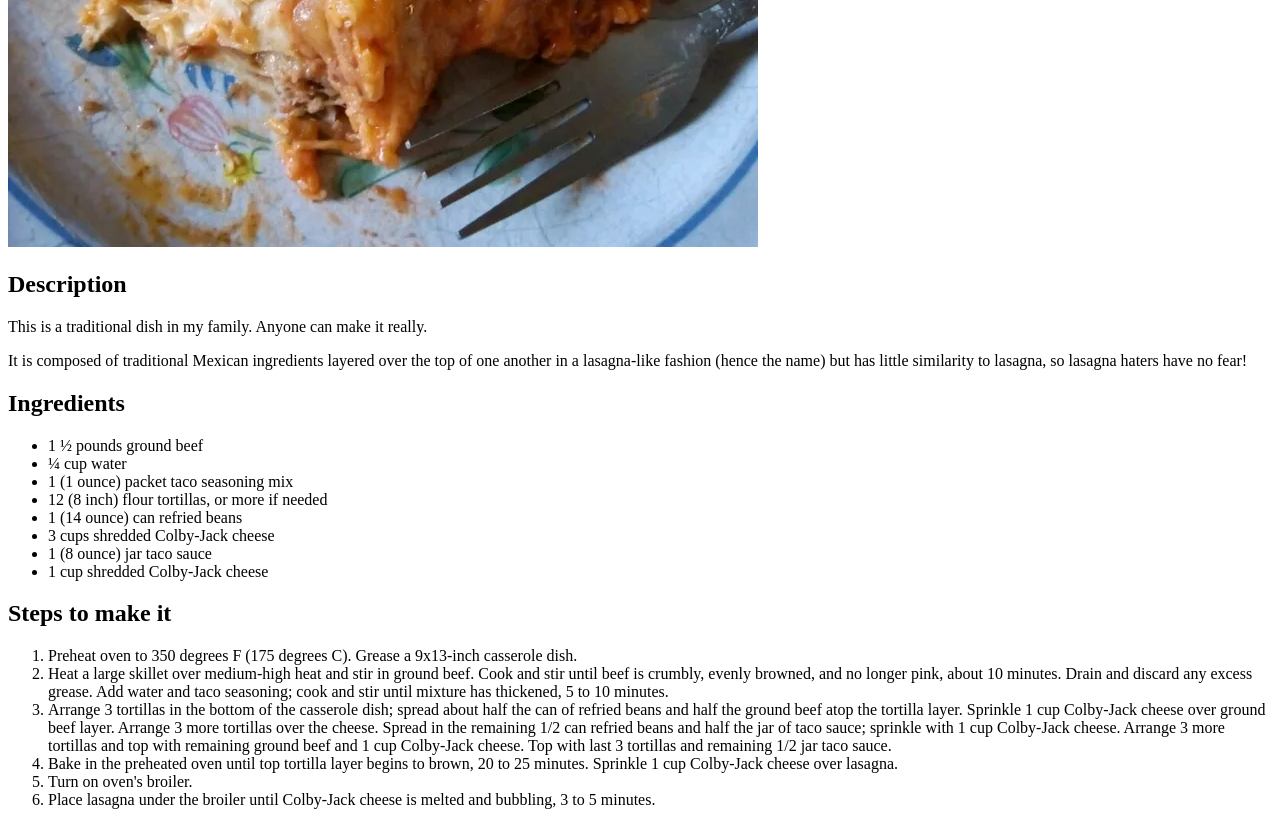
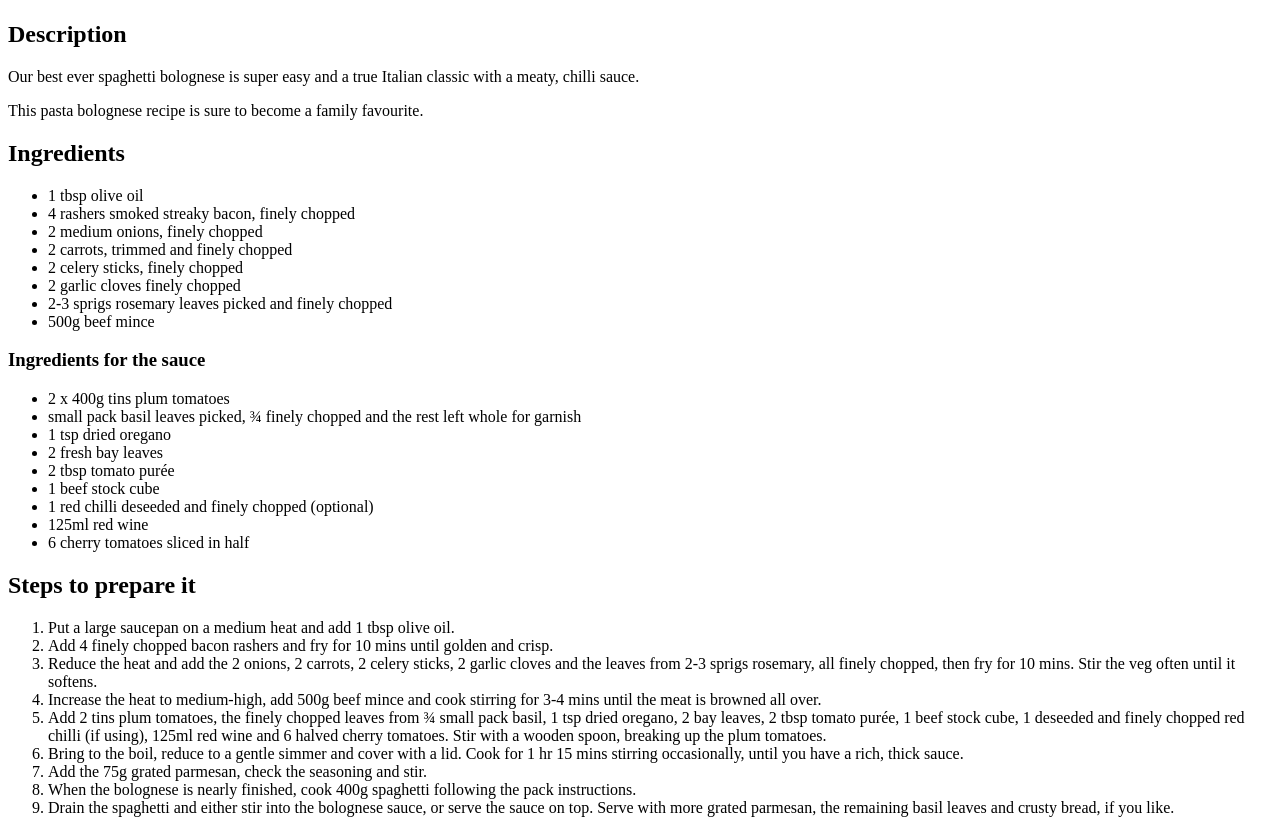
Before and after one commit to tliinak/odin-recipes, a plain HTML site: page recipes/bolognese.html in a window 1280 px wide. Shown: the part 583-1416 px from the top of the page. Drawn offline with Linux system fonts and the light colour scheme.

Commit message:
added more recipes, fixed image sizes

```diff
--- a/recipes/bolognese.html
+++ b/recipes/bolognese.html
@@ -3,36 +3,54 @@
     <head>
         <meta charset="utf-8">
         <meta http-equiv="X-UA-Compatible" content="IE=edge">
-        <title></title>
+        <title>Pasta Bolognese</title>
         <meta name="description" content="">
         <meta name="viewport" content="width=device-width, initial-scale=1">
-        <link rel="stylesheet" href="">
+        <link rel="stylesheet" href="/style/style.css">
     </head>
     <body>
-        <h1>Mexican lasagna</h1>
-        <img src="/images/lasagna.webp" alt="Finished dish: Mexican lasagna">
+        <a href="/index.html"><h1>Bolognese</h1></a>
+        <img src="/images/bolognese.jpg" alt="Finished dish: Bolognese">
         <h2>Description</h2>
-        <p>This is a traditional dish in my family. Anyone can make it really.</p>
-        <p>It is composed of traditional Mexican ingredients layered over the top of one another in a lasagna-like fashion (hence the name) but has little similarity to lasagna, so lasagna haters have no fear!</p>
+        <p>Our best ever spaghetti bolognese is super easy and a true Italian classic with a meaty, chilli sauce.</p>
+        <p>This pasta bolognese recipe is sure to become a family favourite.</p>
         <h2>Ingredients</h2>
-        <ul>
-            <li>1 ½ pounds ground beef</li>
-            <li>¼ cup water</li>
-            <li>1 (1 ounce) packet taco seasoning mix</li>
-            <li>12 (8 inch) flour tortillas, or more if needed</li>
-            <li>1 (14 ounce) can refried beans</li>
-            <li>3 cups shredded Colby-Jack cheese</li>
-            <li>1 (8 ounce) jar taco sauce</li>
-            <li>1 cup shredded Colby-Jack cheese</li>
-        </ul>
-        <h2>Steps to make it</h2>
+            <ul>
+                <li>1 tbsp olive oil</li>
+                <li>4 rashers smoked streaky bacon, finely chopped</li>
+                <li>2 medium onions, finely chopped</li>
+                <li>2 carrots, trimmed and finely chopped</li>
+                <li>2 celery sticks, finely chopped</li>
+                <li>2 garlic cloves finely chopped</li>
+                <li>2-3 sprigs rosemary leaves picked and finely chopped</li>
+                <li>500g beef mince</li>
+            </ul>
+        <h3>Ingredients for the sauce</h3>
+            <ul>
+                <li>2 x 400g tins plum tomatoes</li>
+                <li>small pack basil leaves picked, ¾ finely chopped and the rest left whole for garnish</li>
+                <li>1 tsp dried oregano</li>
+                <li>2 fresh bay leaves</li>
+                <li>2 tbsp tomato purée</li>
+                <li>1 beef stock cube</li>
+                <li>1 red chilli deseeded and finely chopped (optional)</li>
+                <li>125ml red wine</li>
+                <li>6 cherry tomatoes sliced in half</li>
+            </ul>
+        <h2>Steps to prepare it</h2>
         <ol>
-            <li>Preheat oven to 350 degrees F (175 degrees C). Grease a 9x13-inch casserole dish. </li>
-            <li>Heat a large skillet over medium-high heat and stir in ground beef. Cook and stir until beef is crumbly, evenly browned, and no longer pink, about 10 minutes. Drain and discard any excess grease. Add water and taco seasoning; cook and stir until mixture has thickened, 5 to 10 minutes. </li>
-            <li>Arrange 3 tortillas in the bottom of the casserole dish; spread about half the can of refried beans and half the ground beef atop the tortilla layer. Sprinkle 1 cup Colby-Jack cheese over ground beef layer. Arrange 3 more tortillas over the cheese. Spread in the remaining 1/2 can refried beans and half the jar of taco sauce; sprinkle with 1 cup Colby-Jack cheese. Arrange 3 more tortillas and top with remaining ground beef and 1 cup Colby-Jack cheese. Top with last 3 tortillas and remaining 1/2 jar taco sauce. </li>
-            <li>Bake in the preheated oven until top tortilla layer begins to brown, 20 to 25 minutes. Sprinkle 1 cup Colby-Jack cheese over lasagna. </li>
-            <li>Turn on oven's broiler.</li>
-            <li>Place lasagna under the broiler until Colby-Jack cheese is melted and bubbling, 3 to 5 minutes. </li>
+            <li>Put a large saucepan on a medium heat and add 1 tbsp olive oil.</li>
+            <li>Add 4 finely chopped bacon rashers and fry for 10 mins until golden and crisp.</li>
+            <li>Reduce the heat and add the 2 onions, 2 carrots, 2 celery sticks, 2 garlic cloves and the leaves from 2-3 sprigs rosemary, all finely chopped, then fry for 10 mins.
+                Stir the veg often until it softens.</li>
+            <li>Increase the heat to medium-high, add 500g beef mince and cook stirring for 3-4 mins until the meat is browned all over.</li>
+            <li>Add 2 tins plum tomatoes, the finely chopped leaves from ¾ small pack basil, 1 tsp dried oregano, 2 bay leaves, 2 tbsp tomato purée, 1 beef stock cube, 1 deseeded and finely chopped red chilli (if using), 125ml red wine and 6 halved cherry tomatoes.
+                Stir with a wooden spoon, breaking up the plum tomatoes.</li>
+            <li>Bring to the boil, reduce to a gentle simmer and cover with a lid. Cook for 1 hr 15 mins stirring occasionally, until you have a rich, thick sauce.</li>
+            <li>Add the 75g grated parmesan, check the seasoning and stir.</li>
+            <li>When the bolognese is nearly finished, cook 400g spaghetti following the pack instructions.</li>
+            <li>Drain the spaghetti and either stir into the bolognese sauce, or serve the sauce on top.
+                Serve with more grated parmesan, the remaining basil leaves and crusty bread, if you like.</li>
         </ol>
     </body>
 </html>
--- /dev/null
+++ b/style/style.css
@@ -0,0 +1,4 @@
+img {
+    height: 500px;
+    width: 500px;
+}
```
Also changed, not shown: index.html (+2 -2 lines), recipes/carbonara.html (+31 -21 lines), recipes/lasagna.html (+2 -2 lines), images/bolognese.jpg (added), images/carbonara.jpg (added).
